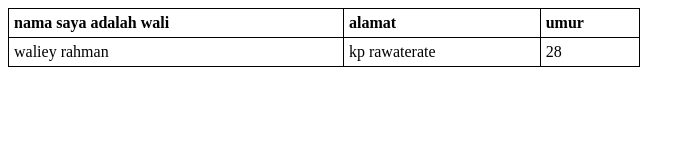
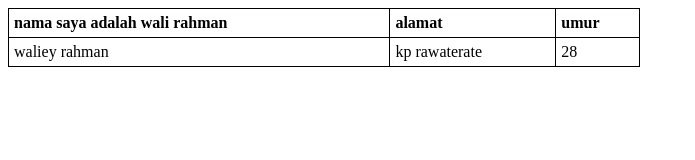
Before and after one commit to wali91/test-tabel-html, a plain HTML site: page index.html in a window 1280 px wide. Shown: the whole page, without its empty margins (0-695 px from the left). Drawn offline with Linux system fonts and the light colour scheme.

Commit message:
menambahkan file index.html

```diff
--- a/index.html
+++ b/index.html
@@ -3,7 +3,7 @@
 >
   <tr>
     <th>
-      nama saya adalah wali
+      nama saya adalah wali rahman
     </th>
     <th>
       alamat
```
